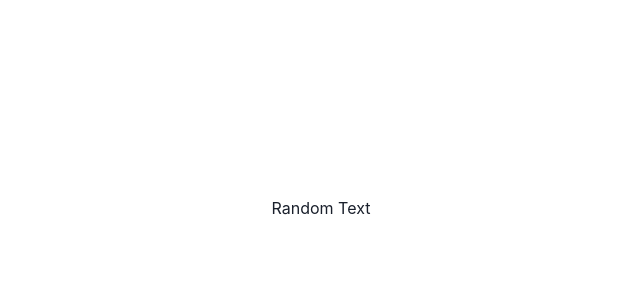
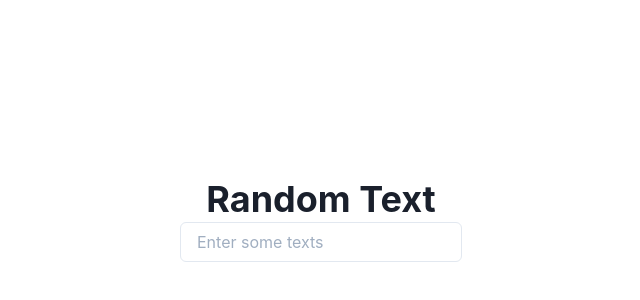
Before and after one commit to ordinaryfolk/fullstack-coding-test, a Next.js app: page / in a window 1280 px wide. Shown: the part 180-480 px from the top of the page, without its empty margins (319-959 px from the left). Built offline with nearby package versions, Linux system fonts and the light colour scheme.

Commit message:
Replace common html tags with Chakra components

```diff
--- a/components/DynamicText.tsx
+++ b/components/DynamicText.tsx
@@ -1,4 +1,5 @@
 import React, { forwardRef, useImperativeHandle, useState } from "react";
+import { Heading } from "@chakra-ui/react";
 
 const DynamicText = forwardRef((props, ref) => {
   const [value, setValue] = useState("Random Text");
@@ -9,7 +10,7 @@ const DynamicText = forwardRef((props, ref) => {
     }
   }));
 
-  return <h1>{value}</h1>;
+  return <Heading as="h1">{value}</Heading>;
   }
 );
 
--- a/pages/index.tsx
+++ b/pages/index.tsx
@@ -2,6 +2,7 @@ import Head from "next/head";
 import styles from "../styles/Home.module.css";
 import DynamicText from "../components/DynamicText";
 import { useRef } from "react";
+import { Box, Input, Link } from "@chakra-ui/react";
 
 const Home = () => {
   const childRef = useRef();
@@ -12,7 +13,7 @@ const Home = () => {
   };
 
   return (
-    <div className={styles.container}>
+    <Box className={styles.container}>
       <Head>
         <title>Coding Test</title>
         <link rel="icon" href="/favicon.ico" />
@@ -20,9 +21,9 @@ const Home = () => {
 
       <main className={styles.main}>
         <DynamicText ref={childRef}/>
-        <input onChange={onChange} />
+        <Input onChange={onChange} placeholder="Enter some texts"/>
       </main>
-    </div>
+    </Box>
   );
 };
 
```
